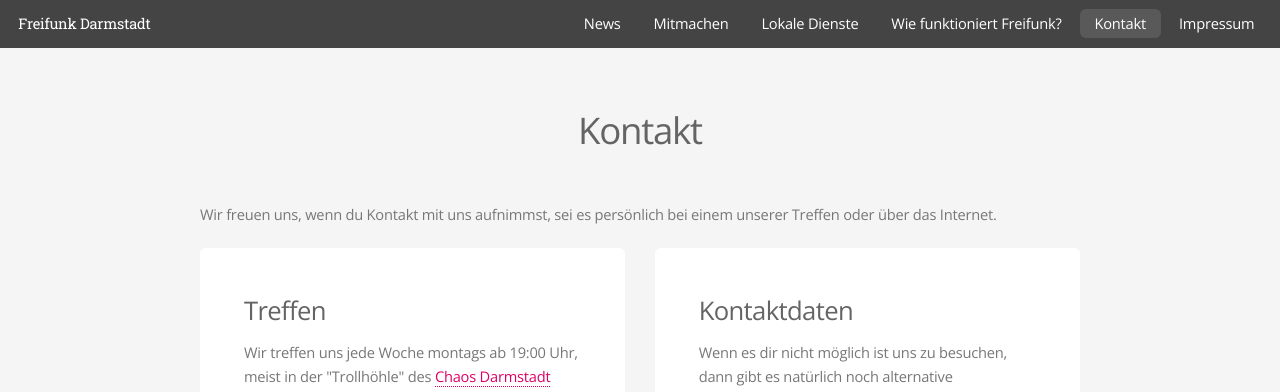
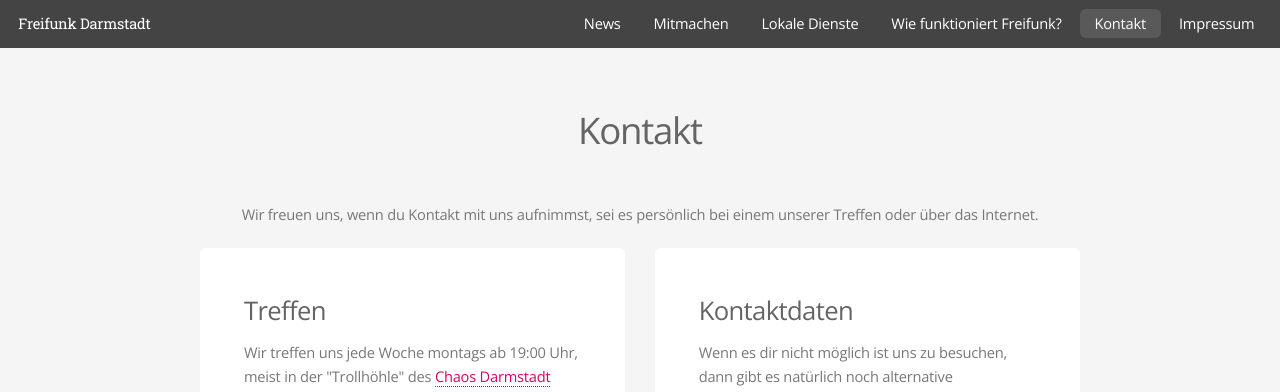
Before and after one commit to mdrenger/darmstadt.freifunk.net, a Jekyll site: the page built from pages/kontakt.html, in a window 1280 px wide. Shown: the top 392 px of the page. Built offline with Jekyll 4.4.1, drawn with Linux system fonts in a browser that asks for light colours; grey boxes are pictures that could not be loaded.

Commit message:
centered top text

```diff
--- a/pages/kontakt.html
+++ b/pages/kontakt.html
@@ -18,7 +18,7 @@ layout:
 			<h2 class="post-title">{{ page.title }}</h2>
 		</header>
 
-		<p>Wir freuen uns, wenn du Kontakt mit uns aufnimmst, sei es persönlich bei einem unserer Treffen oder über das Internet.</p>
+		<p style="text-align:center">Wir freuen uns, wenn du Kontakt mit uns aufnimmst, sei es persönlich bei einem unserer Treffen oder über das Internet.</p>
 
 		<div class="row">
 			<div class="6u 12u(3)">
```
